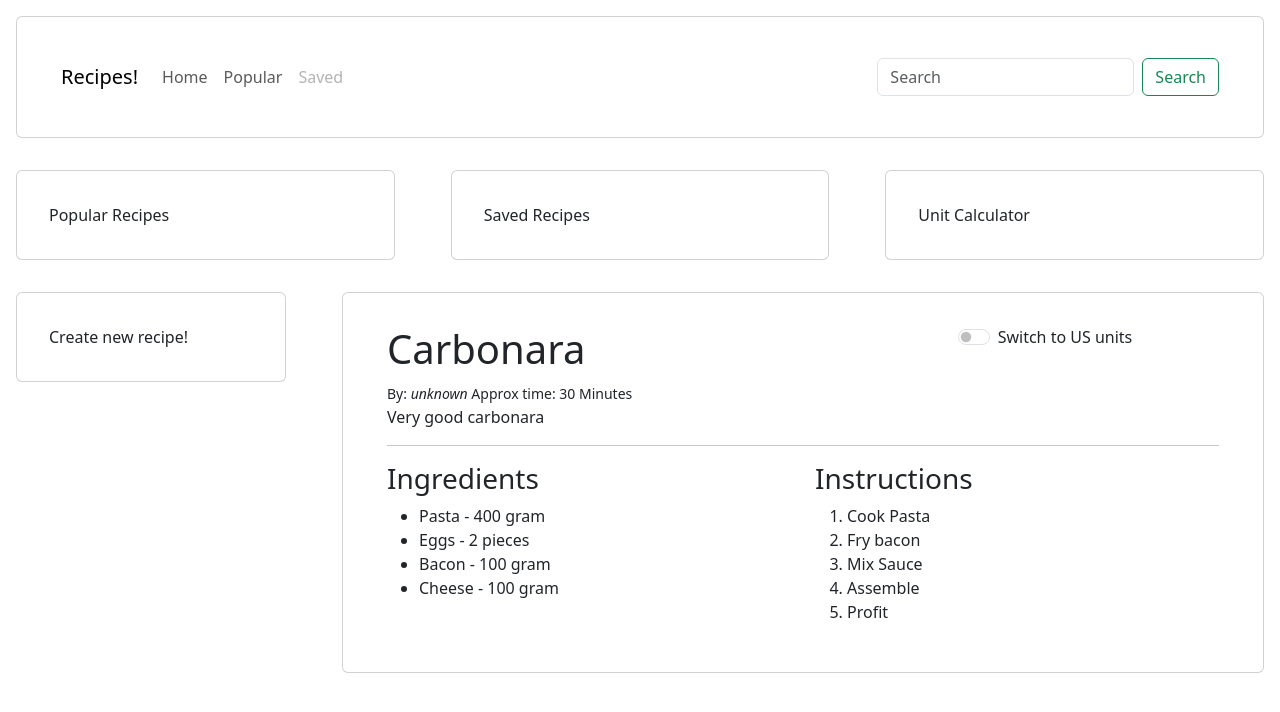
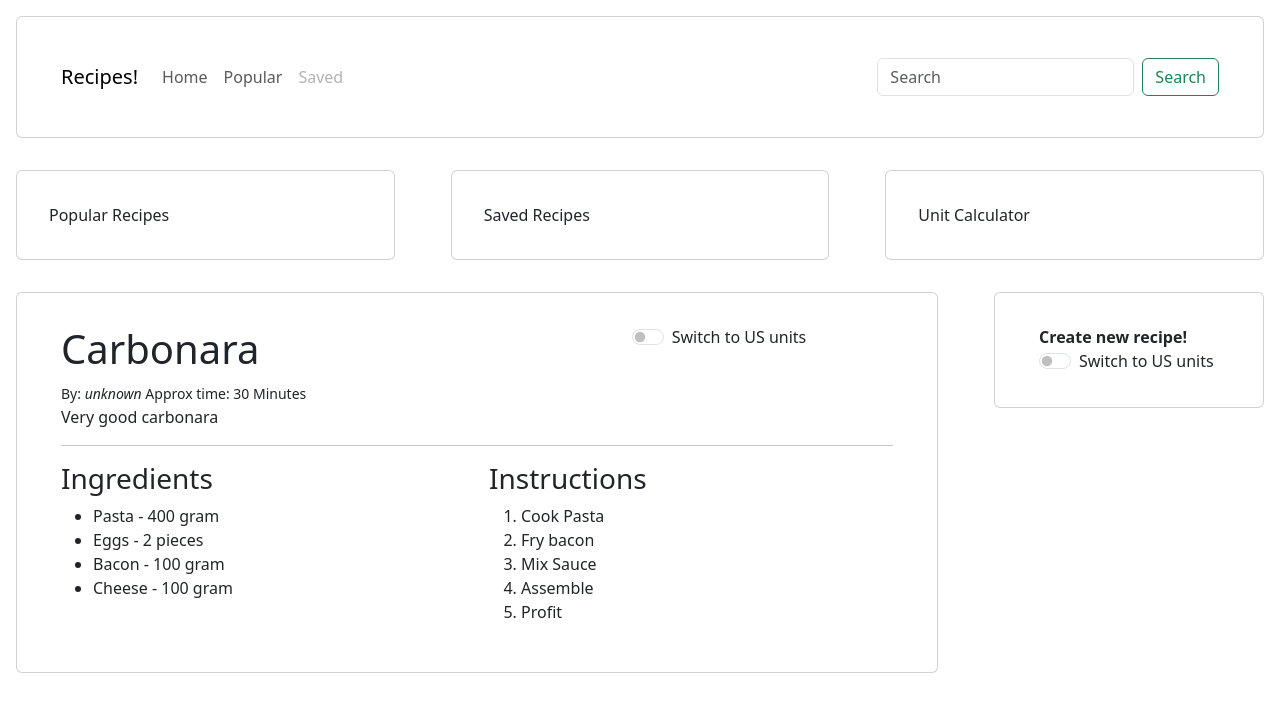
Before and after one commit to ebaynissen/recipe-app, a React (Vite) app: page / in a window 1280 px wide. Shown: the top 712 px of the page. Built offline with nearby package versions, Linux system fonts and the light colour scheme.

Commit message:
New Recipe Card created

```diff
--- a/src/App.jsx
+++ b/src/App.jsx
@@ -3,6 +3,7 @@
 import { Container, Row, Col } from 'react-bootstrap';
 import DisplayCard from './components/DisplayCard';
 import RecipeDisplay from './components/RecipeDisplay';
+import NewRecipeForm from './components/NewRecipeForm';
 import {Recipe} from './classes/Recipe';
 import {useState} from 'react';
 
@@ -34,10 +35,13 @@
         <Col><DisplayCard content={"Unit Calculator"}/></Col>                 {/*TODO: Unit Calculator*/}
       </Row>
       <Row>
-        <Col><DisplayCard content={"Create new recipe!"}/></Col>                 {/*TODO: Create new recipe!*/}
+
         <Col xs={9}>                                                {/*Displays Selected Recipe*/}
           <DisplayCard content={<RecipeDisplay Recipe={selectedRecipe}/>}/>
         </Col>
+        <Col>
+          <DisplayCard content={<NewRecipeForm />}/>  {/*TODO: Create new recipe!*/}
+          </Col>
       </Row>
     </Container>
   )
--- a/src/components/NewRecipeForm.jsx
+++ b/src/components/NewRecipeForm.jsx
@@ -2,12 +2,15 @@
 import { useState } from 'react';
 import { Recipe } from '../classes/Recipe';
 
-export default function RecipeDisplay() {
-const [ingredients, setIngredients] = useState([]);
+export default function NewRecipeForm() {
+
+
+
+const [ingredients, setIngredients] = useState([""]);
 const [name, setName] = useState("");
+const [unit, setUnit] = useState(false);
 /*TODO: States for recipe parameters*/
 /*TODO: state to select input unit Type*/
-
 
 
 /* ingredients: Can we make a button to add fields?
@@ -19,19 +22,23 @@
 
 Button to add more fields if needed.
 */
+return (
+  <Container>
+    <b> Create new recipe! </b>
+    {/*TODO: Create FORM object*/}
+        {/*TODO: Input fields for all the different states. (required for some)*/}
+        {/*TODO: Submit button to create Recipe object -> submitHandler*/}
+
+    <div className="form-check form-switch">
+      <input className="form-check-input" type="checkbox" role="switch" id="flexSwitchCheckDefault"
+      onChange={() => setUnit(!unit)} checked= {unit}/>
+      <label className="form-check-label" htmlFor="flexSwitchCheckDefault">Switch to US units</label>
+    </div>
+  </Container>
+
+)
 
 
-    return (
-        <Container>
-            <Form>
-            {/*TODO: Slider for unit*/}
-            {/*TODO: Input fields for all the different states. (required for some)*/}
-            {/*TODO: Submit button to create Recipe object -> submitHandler*/}
-
-
-            </Form>
-        </Container>
-    )
 }
 
 function submitHandler(){
```
